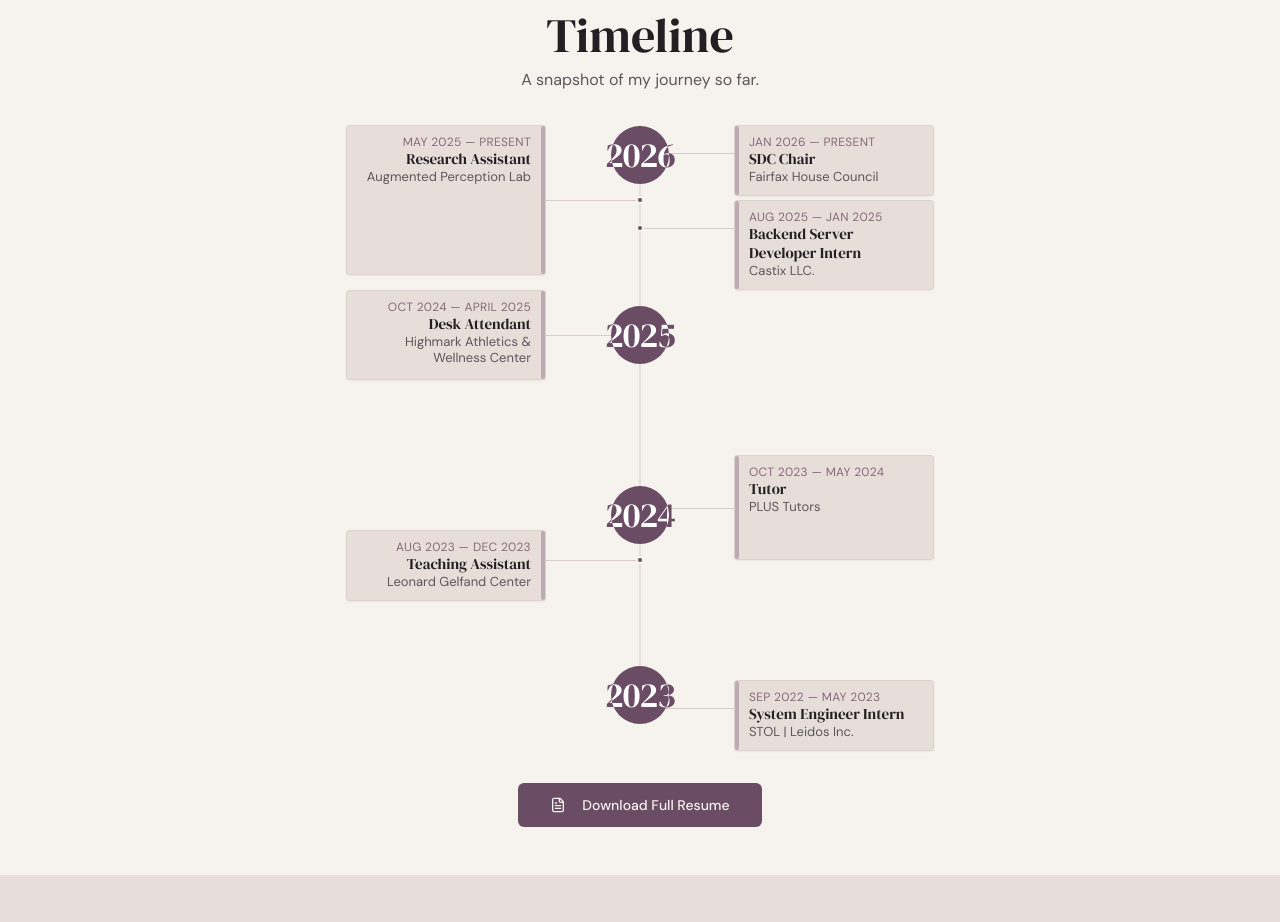
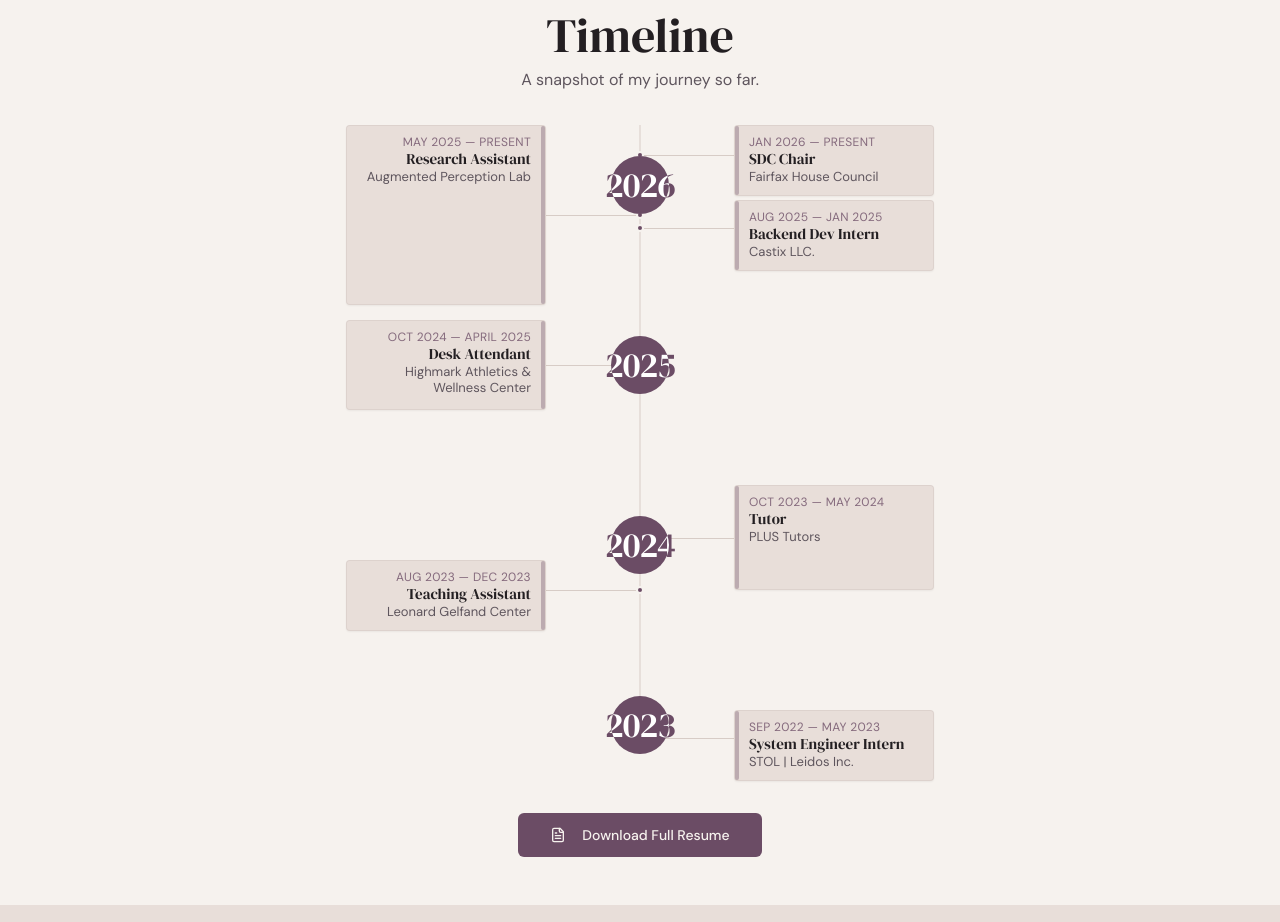
Before and after one commit to aashnakulsh/aashnakulsh.github.io, a React (Vite) app: page / in a window 1280 px wide. Shown: the part 2206-3128 px from the top of the page. Built offline with nearby package versions, Linux system fonts and the light colour scheme; the HTML template or start-up script is replaced by a standard one.

Commit message:
Timeline Spacing Issue Resolved

```diff
--- a/src/components/Resume.tsx
+++ b/src/components/Resume.tsx
@@ -13,8 +13,8 @@ interface TimelineEntry {
   side: "left" | "right";
 }
 
-const NOW_YEAR = 2025;
-const NOW_MONTH = 4;
+const NOW_YEAR = 2026;
+const NOW_MONTH = 3;
 
 const timelineEntries: TimelineEntry[] = [
     {
@@ -23,7 +23,7 @@ const timelineEntries: TimelineEntry[] = [
     period: "Jan 2026 — Present",
     startMonth: 1,
     startYear: 2026,
-    endMonth: 3,
+    endMonth: 5,
     endYear: 2026,
     side: "right",
   },
@@ -33,17 +33,17 @@ const timelineEntries: TimelineEntry[] = [
     period: "May 2025 — Present",
     startMonth: 5,
     startYear: 2025,
-    endMonth: 3,
+    endMonth: 5,
     endYear: 2026,
     side: "left",
   },
   {
-    role: "Backend Server Developer Intern",
+    role: "Backend Dev Intern",
     org: "Castix LLC.",
     period: "Aug 2025 — Jan 2025",
     startMonth: 9,
     startYear: 2025,
-    endMonth: 10,
+    endMonth: 12,
     endYear: 2025,
     side: "right",
   },
```
